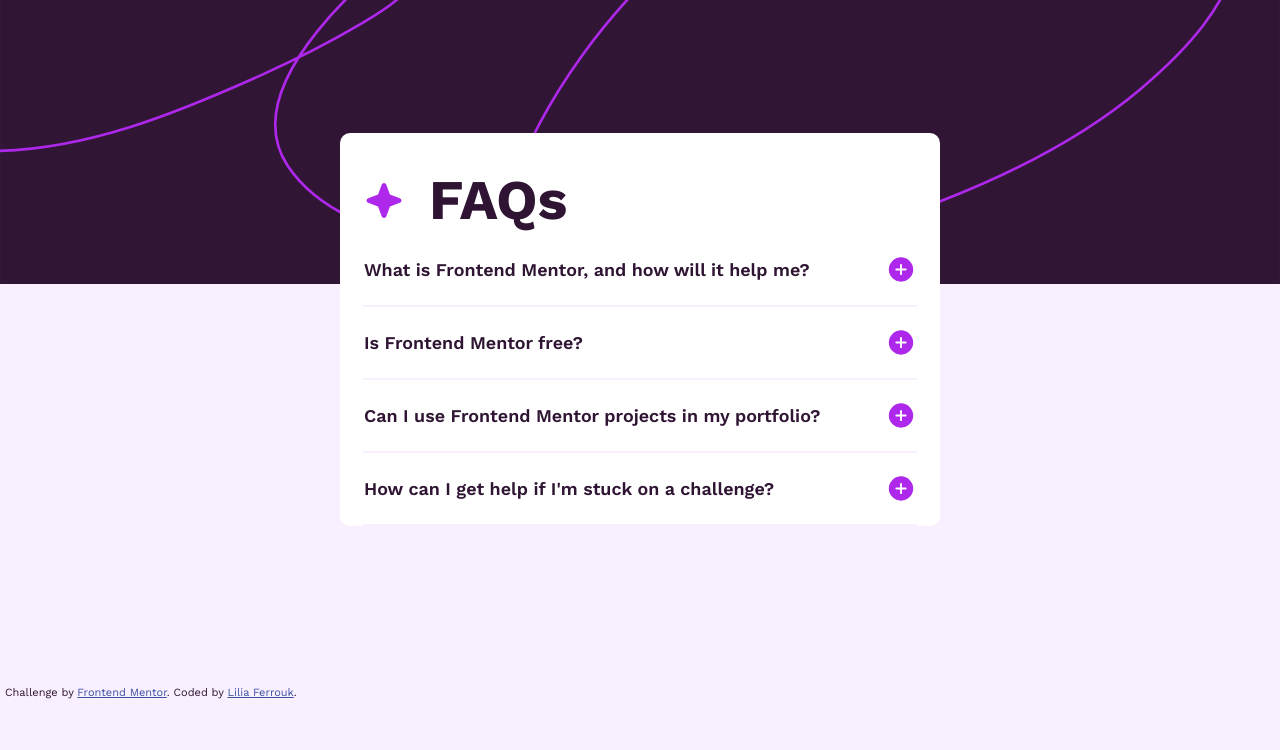
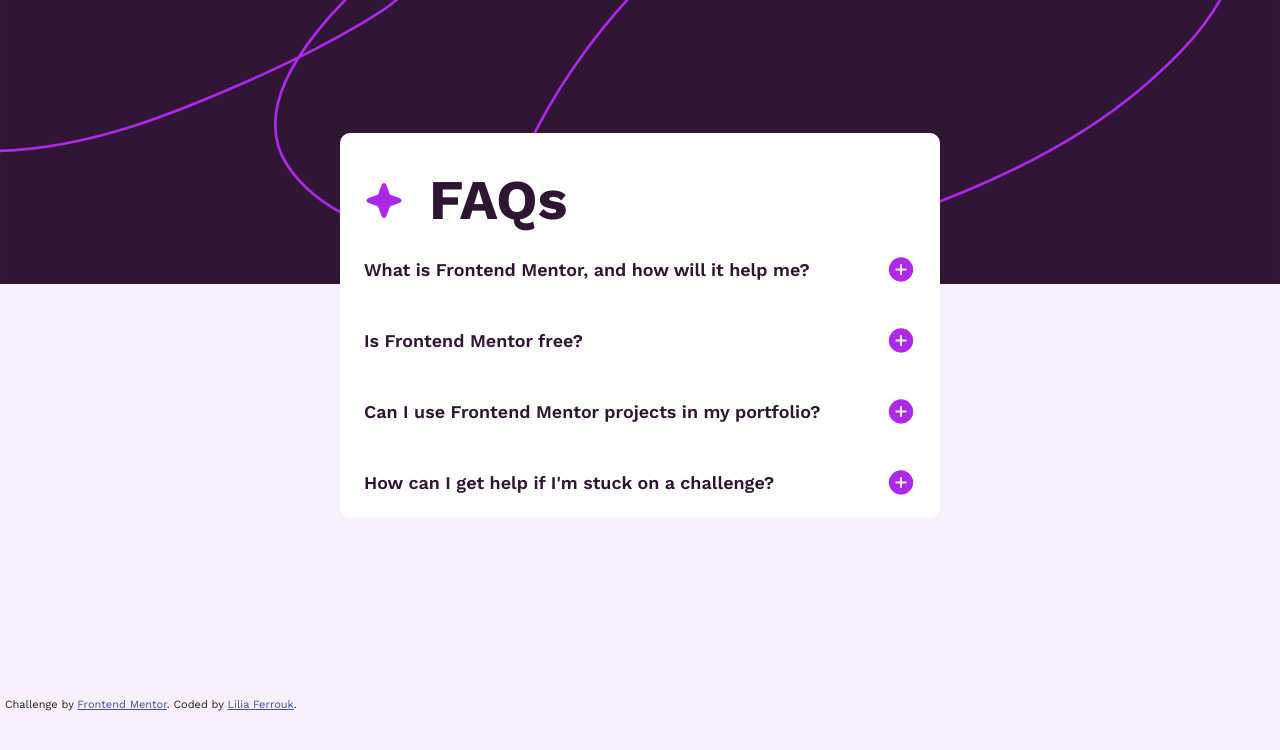
Before and after one commit to liliaferrouk/faq-accordion, a React (Create React App) app: page / in a window 1280 px wide. Shown: the top 750 px of the page. Built offline with nearby package versions, Linux system fonts and the light colour scheme.

Commit message:
the end <3

```diff
--- a/package.json
+++ b/package.json
@@ -1,4 +1,5 @@
 {
+  "homepage": "https://liliaferrouk.github.io/faq-accordion",
   "name": "faq-accordion",
   "version": "0.1.0",
   "private": true,
@@ -13,6 +14,8 @@
   },
   "scripts": {
     "start": "react-scripts start",
+    "predeploy": "npm run build",
+    "deploy":"gh-pages -d build",
     "build": "react-scripts build",
     "test": "react-scripts test",
     "eject": "react-scripts eject"
--- a/src/card.css
+++ b/src/card.css
@@ -8,6 +8,7 @@ main{
     top: -94px;
     padding: 23px;
     padding-bottom: 0;
+    margin-bottom: 20px;
 }
 .FAQs{
     padding: 1px;
@@ -22,7 +23,7 @@ h1{
     padding: 1px;
     padding-top: 20px;
     padding-bottom: 20px;
-    border-bottom: 2px solid hsl(275, 100%, 97%);
+    /* border-bottom: 2px solid hsl(275, 100%, 97%); */
 }
 .FAQ:hover{
     color: #ae2de0;
--- a/src/index.css
+++ b/src/index.css
@@ -2,6 +2,9 @@
 *{
   margin: 0;
   box-sizing: border-box;
+}
+html,body{
+  height: 100%;
 }
 #root{
   min-height: 100vh;
@@ -14,12 +17,10 @@ body {
   min-height: 100%;
 }
 .app{
-  min-height: 100vh;
   width: 100%;
   position: relative;
 }
 .img_up{
-  /* top: 0; */
   width: 100%;
 }
 footer {
```
Also changed, not shown: 2 other files (tests, documents, lock files or other folders).
